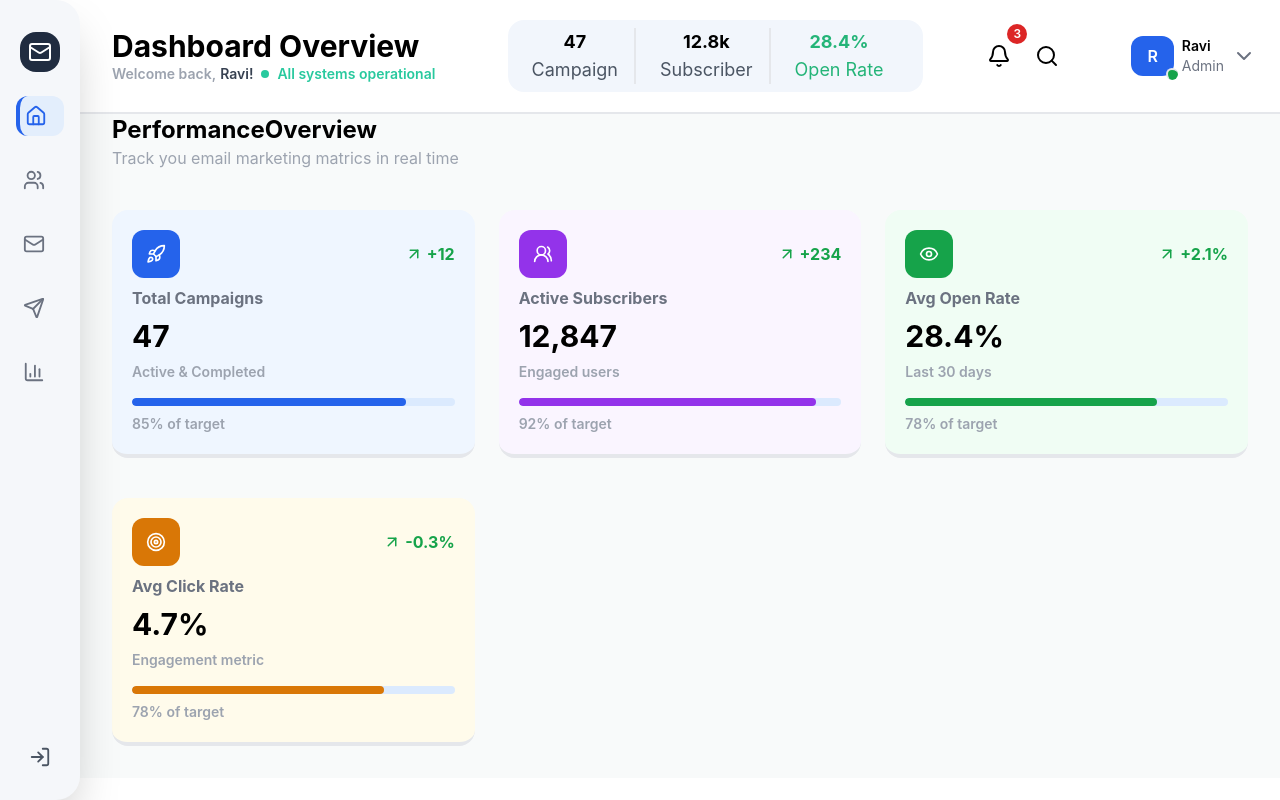
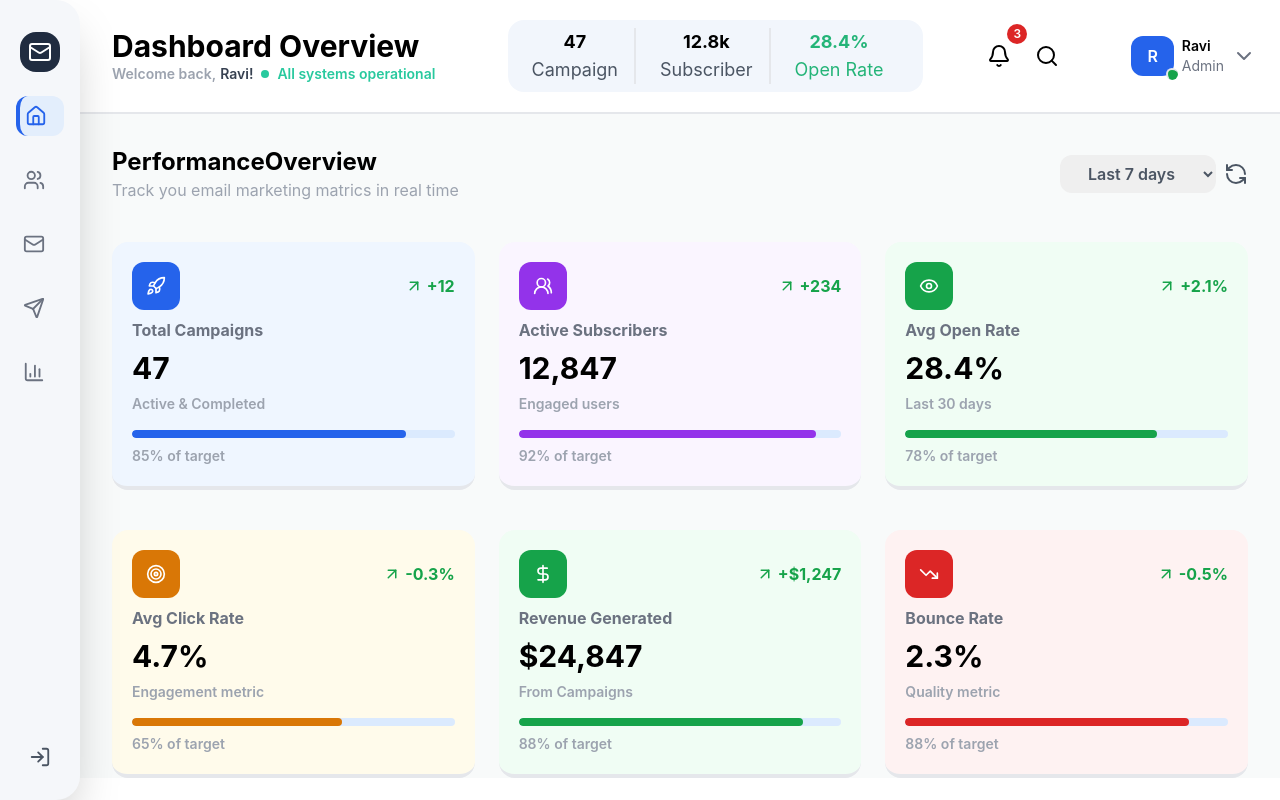
Before and after one commit to techieshruti/Globopersona-project-Frontend-UI-Redesign, a React (Vite) app: page / in a window 1280 px wide. Built offline with nearby package versions, Linux system fonts and the light colour scheme.

Commit message:
final commit

```diff
--- a/src/components/Dashboard/PerformanceOverview.jsx
+++ b/src/components/Dashboard/PerformanceOverview.jsx
@@ -1,6 +1,6 @@
 import React from 'react'
 import DashboardMetricCard from './DashboardMetricCard';
-import { Rocket, ArrowUpRight, UsersRound, Eye,Shell, TrendingDown, DollarSign, Target} from "lucide-react";
+import { Rocket, ArrowUpRight, UsersRound, Eye,Shell, TrendingDown, DollarSign, RefreshCcw, Target} from "lucide-react";
 
 const metrics = [
   {
@@ -37,22 +37,50 @@ const metrics = [
     title: "Avg Click Rate",
     value: "4.7%",
     subtitle: "Engagement metric",
-    progress: 78,
+    progress: 65,
     trend: "-0.3%",
     icon: <Target size={20} className="text-white" />,
     bgColor: "bg-amber-50",
     barColor: "bg-amber-600",
   },
+  {
+    title: "Revenue Generated",
+    value: "$24,847",
+    subtitle: "From Campaigns",
+    progress: 88,
+    trend: "+$1,247",
+    icon: <DollarSign size={20} className="text-white" />,
+    bgColor: "bg-green-50",
+    barColor: "bg-green-600",
+  },
+  {
+    title: "Bounce Rate",
+    value: "2.3%",
+    subtitle: "Quality metric",
+    progress: 88,
+    trend: "-0.5%",
+    icon: <TrendingDown size={20} className="text-white" />,
+    bgColor: "bg-red-50",
+    barColor: "bg-red-600",
+  },
 ];
 
 const PerformanceOverview = () => {
   return (
-    <div className='bg-[#f8fafa] px-8 pb-8'>
+    <div className='bg-[#f8fafa] px-8 pt-8'>
 
         {/* Heading */}
+        <div className='flex justify-between'>
         <div>
             <h1 className='text-2xl font-bold'>PerformanceOverview</h1>
             <p className='text-gray-400'>Track you email marketing matrics in real time</p>
+        </div>
+        <div className='flex items-center gap-2 font-semibold text-gray-600'>
+            <select name="" className='px-6 py-2 rounded-xl'>
+                <option value="Last 7 days">Last 7 days</option>
+            </select>
+            <RefreshCcw />
+        </div>
         </div>
 
         {/* Performance Overview Card */}
```
